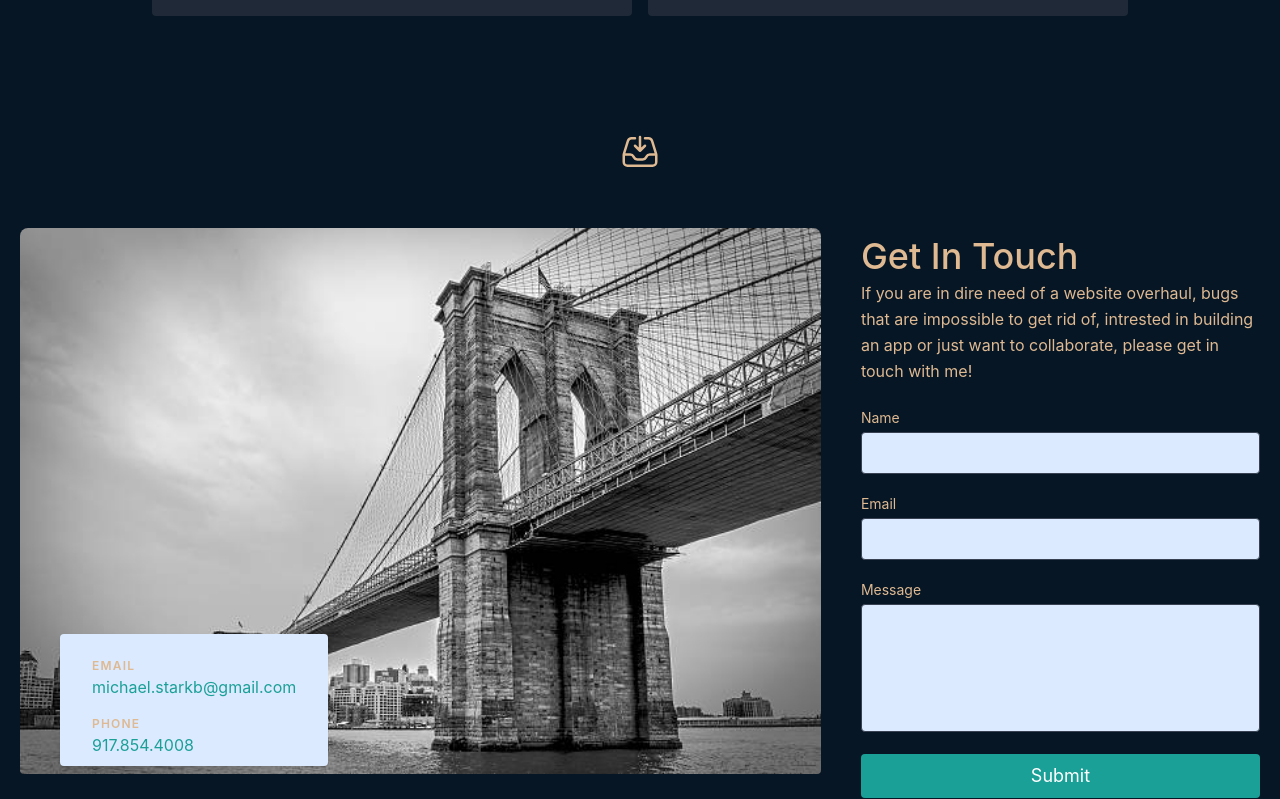
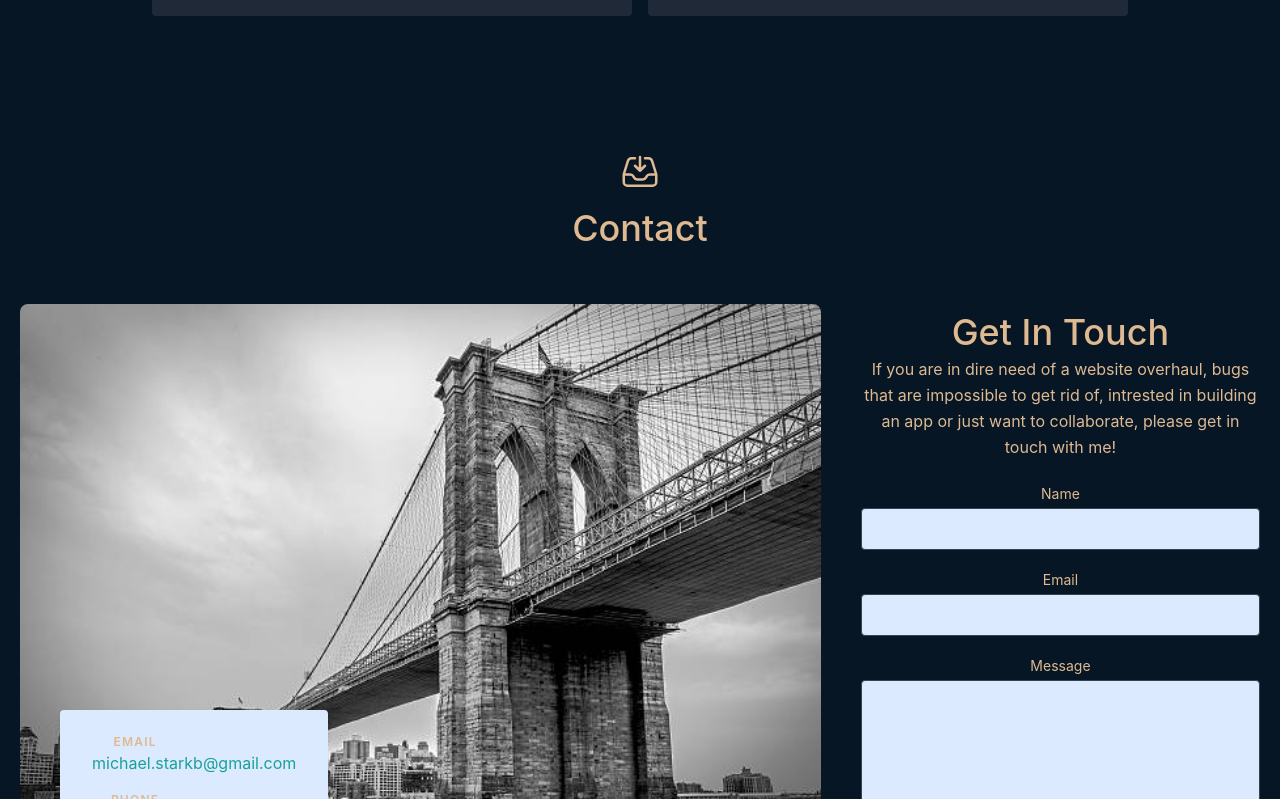
Before and after one commit to michaelbryanstark/new-portfolio, a React (Create React App) app: page / in a window 1280 px wide. Shown: the part 2381-3180 px from the top of the page. Built offline with nearby package versions, Linux system fonts and the light colour scheme.

Commit message:
fixed contact top padding so all heroicons are at same height when clicking links

```diff
--- a/src/components/Contact.js
+++ b/src/components/Contact.js
@@ -35,9 +35,13 @@ export default function Contact() {
   return (
     <>
     <section id="contact" className="relative pt-20">
+      <div className="text-center py-5 mb-20">
         <svg xmlns="http://www.w3.org/2000/svg" fill="none" viewBox="0 0 24 24" stroke-width="1.5" stroke="currentColor" class="container mx-auto text-[#DEB992] w-10 mb-4">
           <path stroke-linecap="round" stroke-linejoin="round" d="M9 3.75H6.912a2.25 2.25 0 00-2.15 1.588L2.35 13.177a2.25 2.25 0 00-.1.661V18a2.25 2.25 0 002.25 2.25h15A2.25 2.25 0 0021.75 18v-4.162c0-.224-.034-.447-.1-.661L19.24 5.338a2.25 2.25 0 00-2.15-1.588H15M2.25 13.5h3.86a2.25 2.25 0 012.012 1.244l.256.512a2.25 2.25 0 002.013 1.244h3.218a2.25 2.25 0 002.013-1.244l.256-.512a2.25 2.25 0 012.013-1.244h3.859M12 3v8.25m0 0l-3-3m3 3l3-3" />
         </svg>
+        <h1 className="sm:text-4xl text-3xl font-medium title-font text-[#DEB992] mb-4">
+            Contact
+        </h1>
     <div className="container px-5 py-10 mx-auto flex sm:flex-nowrap flex-wrap">
         <div className="lg:w-2/3 md:w-1/2 rounded-lg overflow-hidden sm:mr-10 p-10 flex items-end justify-start relative">
           <img
@@ -64,9 +68,7 @@ export default function Contact() {
             </div>
           </div>
         </div>
-        <div
-          name="contact"
-          className="lg:w-1/3 md:w-1/2 flex flex-col md:ml-auto w-full md:py-2 mt-8 md:mt-0">
+        <div name="contact" className="lg:w-1/3 md:w-1/2 flex flex-col md:ml-auto w-full md:py-2 mt-8 md:mt-0">
           <h2 className="text-[#DEB992] sm:text-4xl text-3xl mb-1 font-medium title-font">
             Get In Touch
           </h2>
@@ -120,6 +122,7 @@ export default function Contact() {
           <span className={emailSent ? 'visible' : null}></span>
         </div>
       </div>
+      </div>
     </section>
     </>
   );
```
Lines whose indentation alone changed are shown as unchanged.
